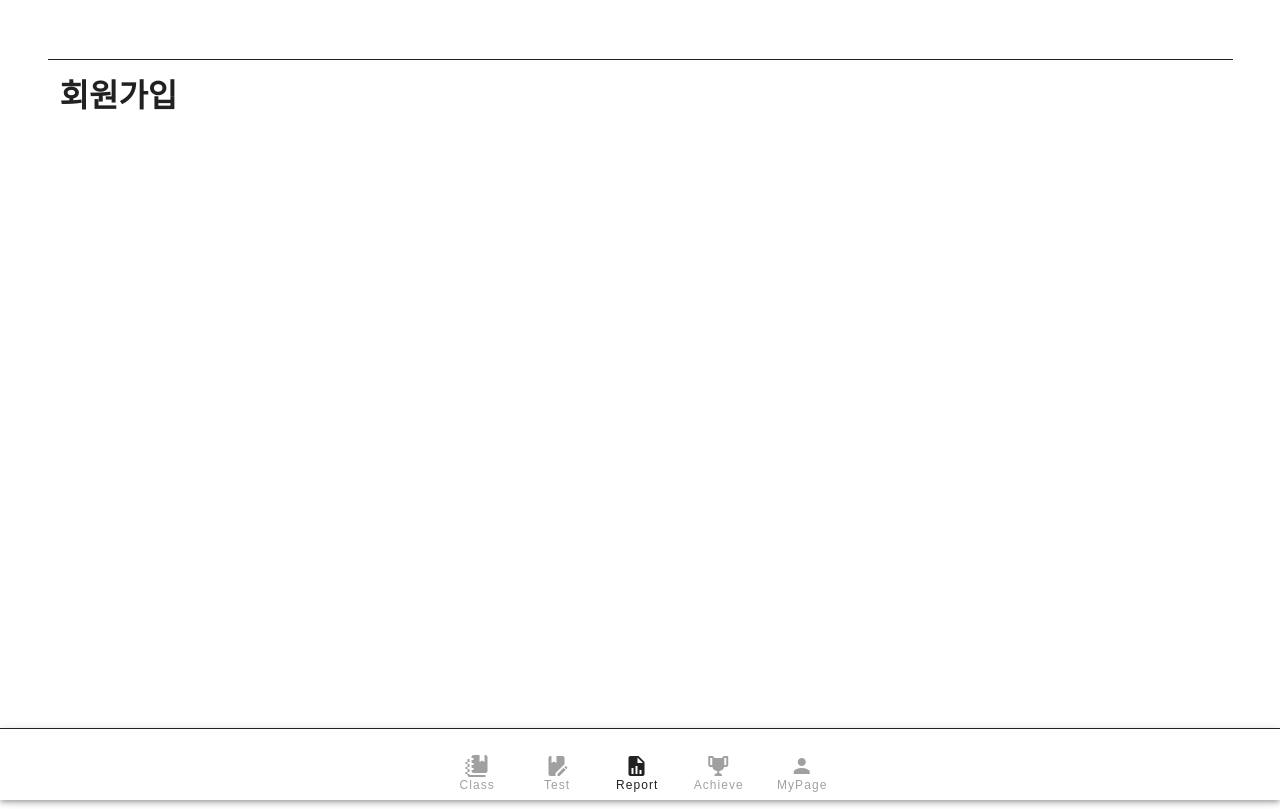
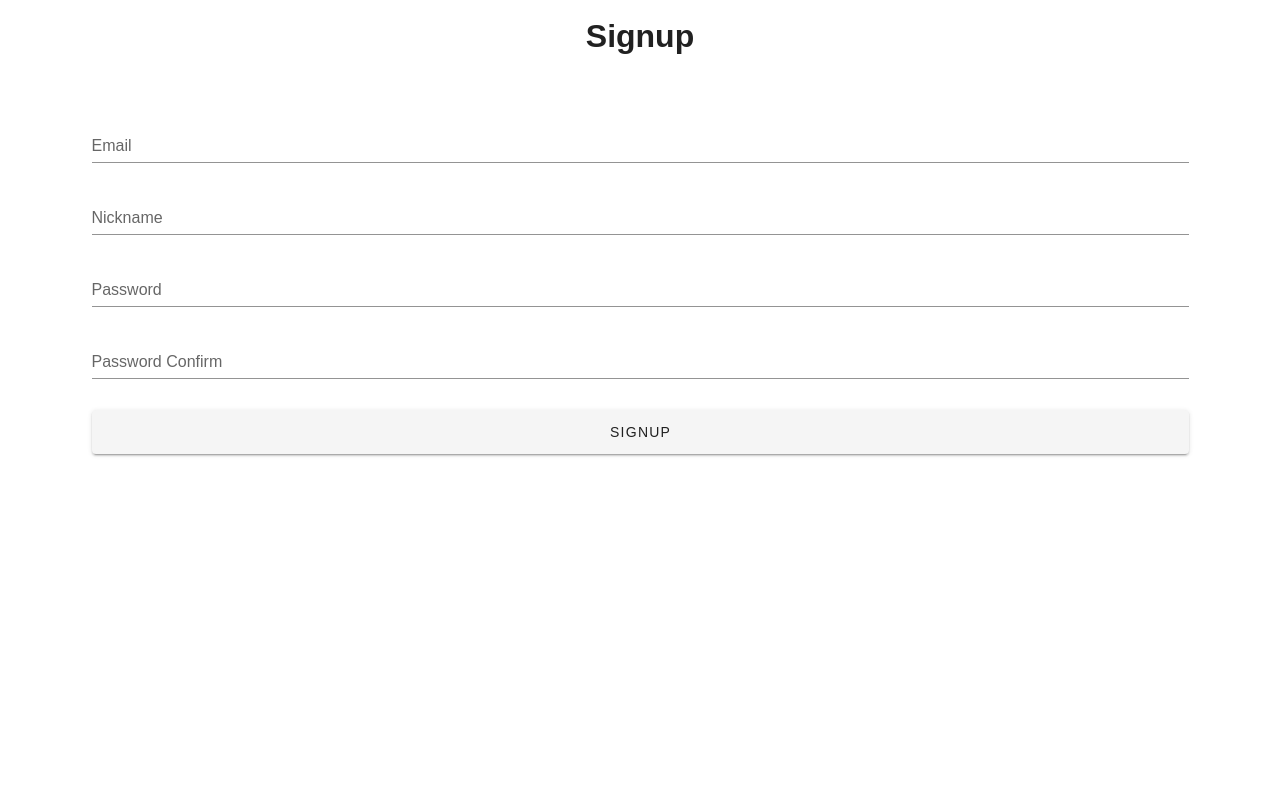
Before and after one commit to snowcuphea/K-tutor, a Vue app in the folder client/: page /signup in a window 1280 px wide. Built offline with nearby package versions, Linux system fonts and the light colour scheme; a web font is replaced by a local one.

Commit message:
[ADD] signup UI완성

```diff
--- a/client/src/App.vue
+++ b/client/src/App.vue
@@ -34,7 +34,7 @@
 
     computed: {
       isNotClass() {
-        if (['Class', 'TitleList', 'ClassMain','Login','Home'].includes(this.$route.name)) {
+        if (['Class', 'TitleList', 'ClassMain','Login','Home', 'Signup'].includes(this.$route.name)) {
           return false
         } else {
           return true
@@ -42,7 +42,7 @@
       },
 
       isNotMain() {
-        if (['Login','Home'].includes(this.$route.name)) {
+        if (['Login','Home', 'Signup'].includes(this.$route.name)) {
           return false
         } else {
           return true
--- a/client/src/store/index.js
+++ b/client/src/store/index.js
@@ -9,6 +9,8 @@ Vue.use(Vuex)
 
 export default new Vuex.Store({
   state: {
+    loginUserInfo:'',
+
     currentPage: '', //밑 navbar에서 선택한 페이지
     currentPageValue: 2, //밑 navbar에서 선택한 index
     currentType: '', //선택한 타입(영화, 드라마, 가수)
@@ -230,6 +232,36 @@ export default new Vuex.Store({
   },
 
   mutations: {
+    // setToken: function () {
+    //   const token = localStorage.getItem('jwt')
+
+    //   const config = {
+    //     headers: {
+    //       Authorization: `JWT ${token}`
+    //     }
+    //   }
+    //   return config
+    // },
+
+    // LOGIN (state, userData) {
+    //   localStorage.setItem('jwt', userData.token)
+    //   state.loginUserInfo = userData
+
+    // },
+    LOGOUT ( state ){
+      state.loginUserInfo = ''
+      state.currentPage = ''
+      state.currentPageValue = 2
+      state.currentType = ''
+      state.currentClass =''
+      state.classList = []
+      state.userName = ''
+      state.userLevel = 1
+      state.userExperience = 0
+      state.userGrade = []
+      state.userLearnedKeword = []
+    },
+
     changeCurrentPage ( state , changeItem ) {
       state.currentPage = changeItem.navName
       state.currentPageValue = changeItem.navValue
@@ -298,6 +330,24 @@ export default new Vuex.Store({
   },
 
   actions: {
+    // Login({ commit }, user){
+    //   axios.post(`${SERVER_URL}/ktutor/login/`, user)
+    //   .then(res => {
+    //     commit("LOGIN", res.data)
+    //   })
+    //   .catch(err => {
+    //     console.log("로그인 에러", err)
+    //   })
+
+    // },
+    logout ( {commit} ){
+      commit('LOGOUT')
+    },
+    signup({ commit }) {
+      context.commit("SIGNUP")
+    },
+
+
     changePage ({ commit }, changeItem ) {
       commit('changeCurrentPage', changeItem)
     },
@@ -318,6 +368,7 @@ export default new Vuex.Store({
     getLessonInfo ({ commit }) {
       commit('getLessonInfo')
     }
+
   },
 
   modules: {
--- a/client/src/views/user/Login.vue
+++ b/client/src/views/user/Login.vue
@@ -73,8 +73,8 @@
 
     methods: {
 
-      login: function () {
-        this.$store.dispatch("LOGIN", this.userCredentials)
+      login() {
+        this.$store.dispatch("Login", this.userCredentials)
           .then(() => {
             this.$router.push({
               name: 'Report'
@@ -84,13 +84,13 @@
           })
       },
 
-      goToSignup: function () {
+      goToSignup() {
         this.$router.push({
           name: 'Signup'
         })
       },
 
-      goToFindPassword: function () {
+      goToFindPassword() {
 
       },
 
--- a/client/src/views/user/Signup.vue
+++ b/client/src/views/user/Signup.vue
@@ -1,13 +1,140 @@
 <template>
   <v-container>
-    <h1> 회원가입 </h1>
+
+    <v-row>
+      <v-col class="d-flex justify-center">
+        <h1> Signup </h1>
+      </v-col>
+    </v-row>
+
+    <v-form ref="form" lazy-validation>
+      <v-row style="height:60vh" class="d-flex align-center">
+        <v-col>
+
+          <v-row class="mx-5">
+            <v-col>
+              <v-text-field label="Email" :rules="rulesEmail" hide-details="auto" type="text"
+                v-model="userCredentials.userEmail">
+              </v-text-field>
+            </v-col>
+          </v-row>
+
+          <v-row class="mx-5">
+            <v-col>
+              <v-text-field label="Nickname" :rules="rulesNickname" hide-details="auto"
+                v-model="userCredentials.userNickname"></v-text-field>
+            </v-col>
+          </v-row>
+
+
+          <v-row class="mx-5">
+            <v-col>
+              <v-text-field label="Password" :rules="rulesPassword" hide-details="auto" type="password"
+                v-model="userCredentials.userPassword"></v-text-field>
+            </v-col>
+          </v-row>
+
+
+          <v-row class="mx-5">
+            <v-col>
+              <v-text-field label="Password Confirm" :rules="passwordConfirmation" hide-details="auto" type="password"
+                v-model="userCredentials.userPasswordConfirm"></v-text-field>
+            </v-col>
+          </v-row>
+
+
+
+          <v-row class="mx-5 my-5">
+            <v-col>
+              <v-btn block large @click="signup">SIGNUP</v-btn>
+            </v-col>
+          </v-row>
+        </v-col>
+      </v-row>
+    </v-form>
   </v-container>
 </template>
 
 <script>
-export default {
+  // import axios from "axios"
 
-}
+  export default {
+    name: 'Signup',
+    data: () => ({
+      rulesEmail: [
+        value => !!value || 'Required.',
+        value => /^[0-9a-zA-Z]([-_.]?[0-9a-zA-Z])*@[0-9a-zA-Z]([-_.]?[0-9a-zA-Z])*.[a-zA-Z]{2,3}$/.test(value) ||
+        'Confirm your Email.',
+      ],
+      rulesPassword: [
+        value => !!value || 'Required.',
+        value => (value && value.length >= 3) || 'Min 3 characters',
+      ],
+
+      rulesNickname: [
+        value => !!value || 'Required.',
+        value => (value && value.length >= 3) || 'Min 3 characters',
+      ],
+      userCredentials: {
+        userEmail: "",
+        userPassword: "",
+        userPasswordConfirm: "",
+        userNickname: "",
+
+      }
+
+
+    }),
+    created() {
+
+    },
+    methods: {
+      signup() {
+        if (this.$refs.form.validate()) {
+          console.log("signup Success")
+
+          // let signupInfo = {
+          //   username: this.userCredentials.userEmail,
+          //   password: this.userCredentials.userPassword,
+          //   nickname: this.userCredentials.userNickname,
+          // }
+          // console.log(signupInfo)
+          // axios.post("http://localhost:8080/asdf/signup", signupInfo)
+          //   .then(res => {
+          //     console.log(res)
+          //     alert("회원가입 성공")
+          //     this.$router.push({
+          //       name: "Login"
+          //     })
+          //     this.userCredentials.userEmail = ''
+          //     this.userCredentials.userPassword = ''
+          //     this.userCredentials.userNickname = ''
+          //   })
+          //   .catch((err) => {
+          //     console.log(err)
+          //     alert("회원가입 정보가 올바르지 않습니다.")
+          //   })
+
+
+
+        } else {
+          console.log("signup fail..")
+        }
+
+
+
+
+      }
+
+    },
+    computed: {
+      passwordConfirmation() {
+        return [
+          value => value === this.userCredentials.userPassword || 'Confirm your password'
+        ]
+      },
+    }
+  }
 </script>
 
 <style>
```
Lines whose indentation alone changed are shown as unchanged.
